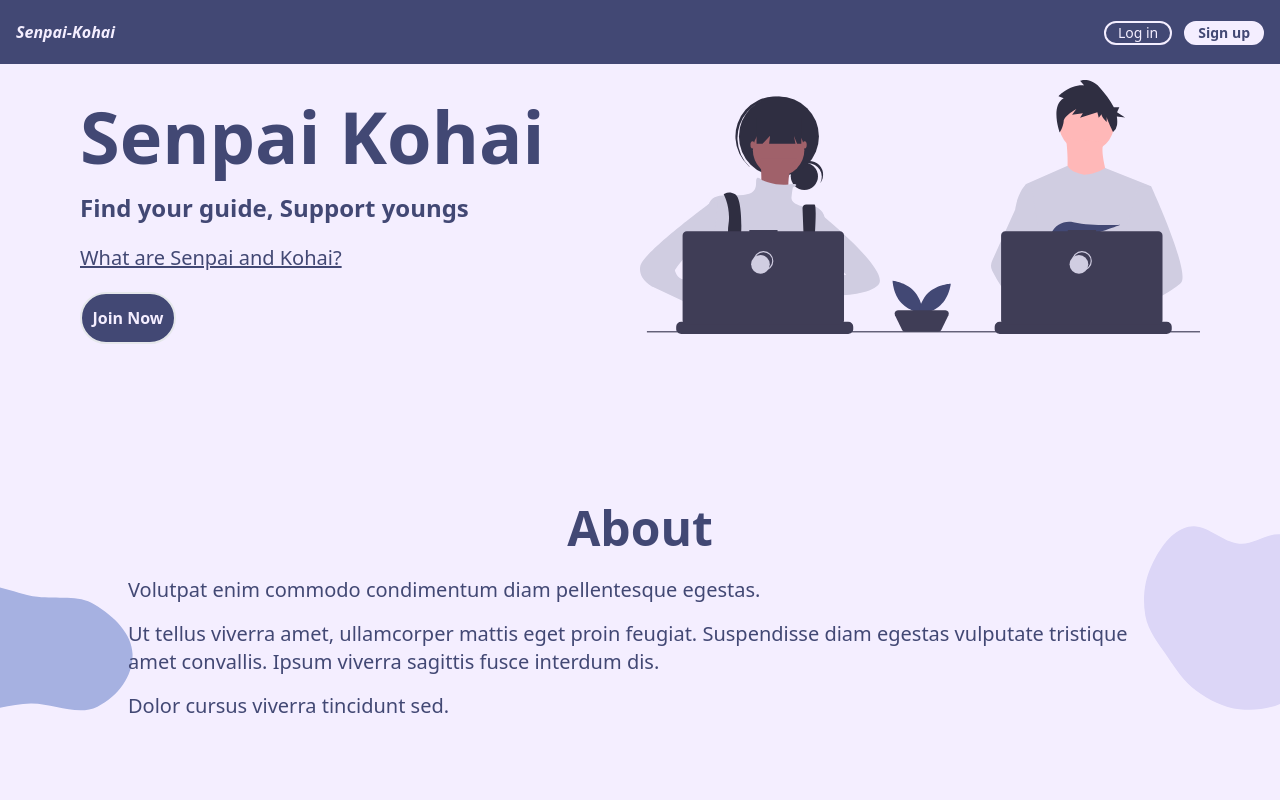
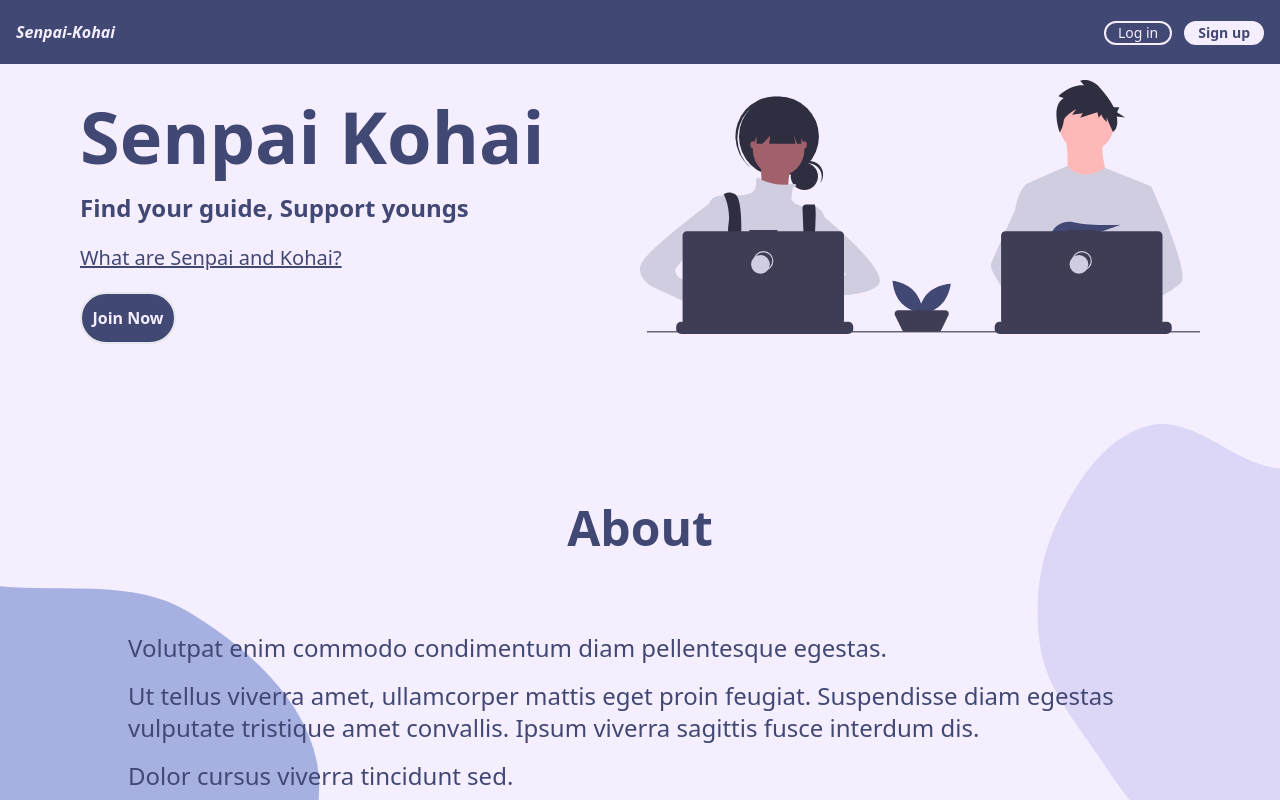
Before and after one commit to shiv-chan/senpai-kohai, a React (Create React App) app in the folder client/: page / in a window 1280 px wide. Shown: the top 800 px of the page. Built offline with nearby package versions, Linux system fonts and the light colour scheme.

Commit message:
style for tablet, laptop, and desktop

```diff
--- a/client/src/common/components/Home.tsx
+++ b/client/src/common/components/Home.tsx
@@ -51,10 +51,10 @@ const Home = () => {
 				</div>
 			</div>
 			<section className="p-10 md:p-20 relative">
-				<h2 className="text-2xl md:text-5xl text-center font-bold mb-6">
+				<h2 className="text-2xl md:text-5xl text-center font-bold mb-10 md:mb-20">
 					About
 				</h2>
-				<div className="text-md md:text-xl max-w-screen-lg mx-auto relative z-10">
+				<div className="text-md md:text-2xl max-w-screen-lg mx-auto relative z-10">
 					<p className="mb-4">
 						Volutpat enim commodo condimentum diam pellentesque egestas.
 					</p>
@@ -68,12 +68,12 @@ const Home = () => {
 				<img
 					src="./assets/BlobL.svg"
 					alt="blob-l"
-					className="absolute w-48 h-48 top-1/3 -left-14"
+					className="absolute w-48 h-48 md:w-72 md:h-72 xl:w-full xl:h-full top-1/3 md:top-1/4 -left-14 xl:-left-1/2"
 				/>
 				<img
 					src="./assets/BlobR.svg"
 					alt="blob-r"
-					className="absolute w-48 h-48 top-1/4 -right-14"
+					className="absolute w-48 h-48 md:w-72 md:h-72 xl:w-full xl:h-full top-1/4 -right-14 xl:-top-0 xl:-right-1/2"
 				/>
 			</section>
 			<div className="p-10 md:p-20 bg-BlobR bg-no-repeat bg-right bg-contain ">
```
